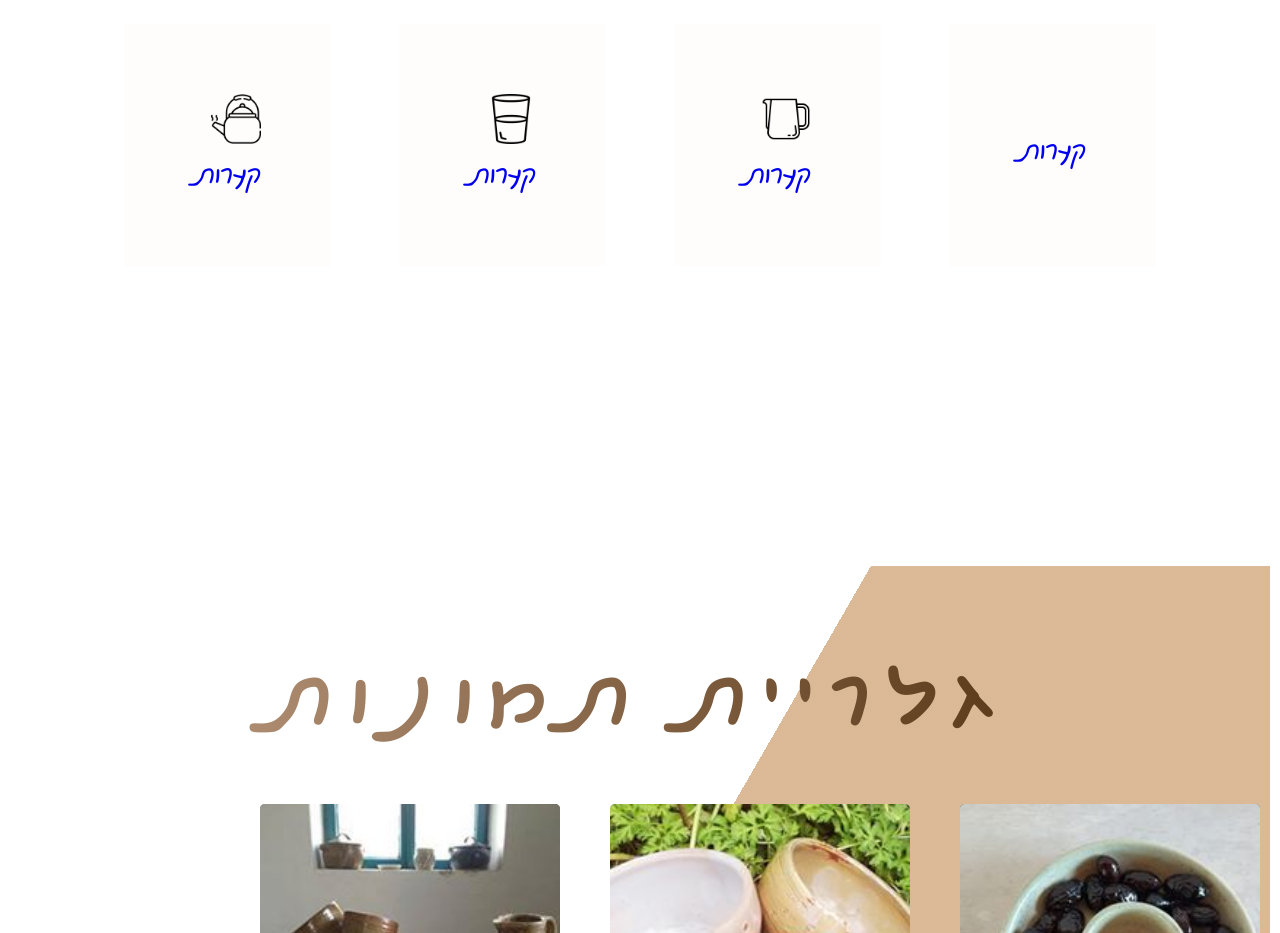
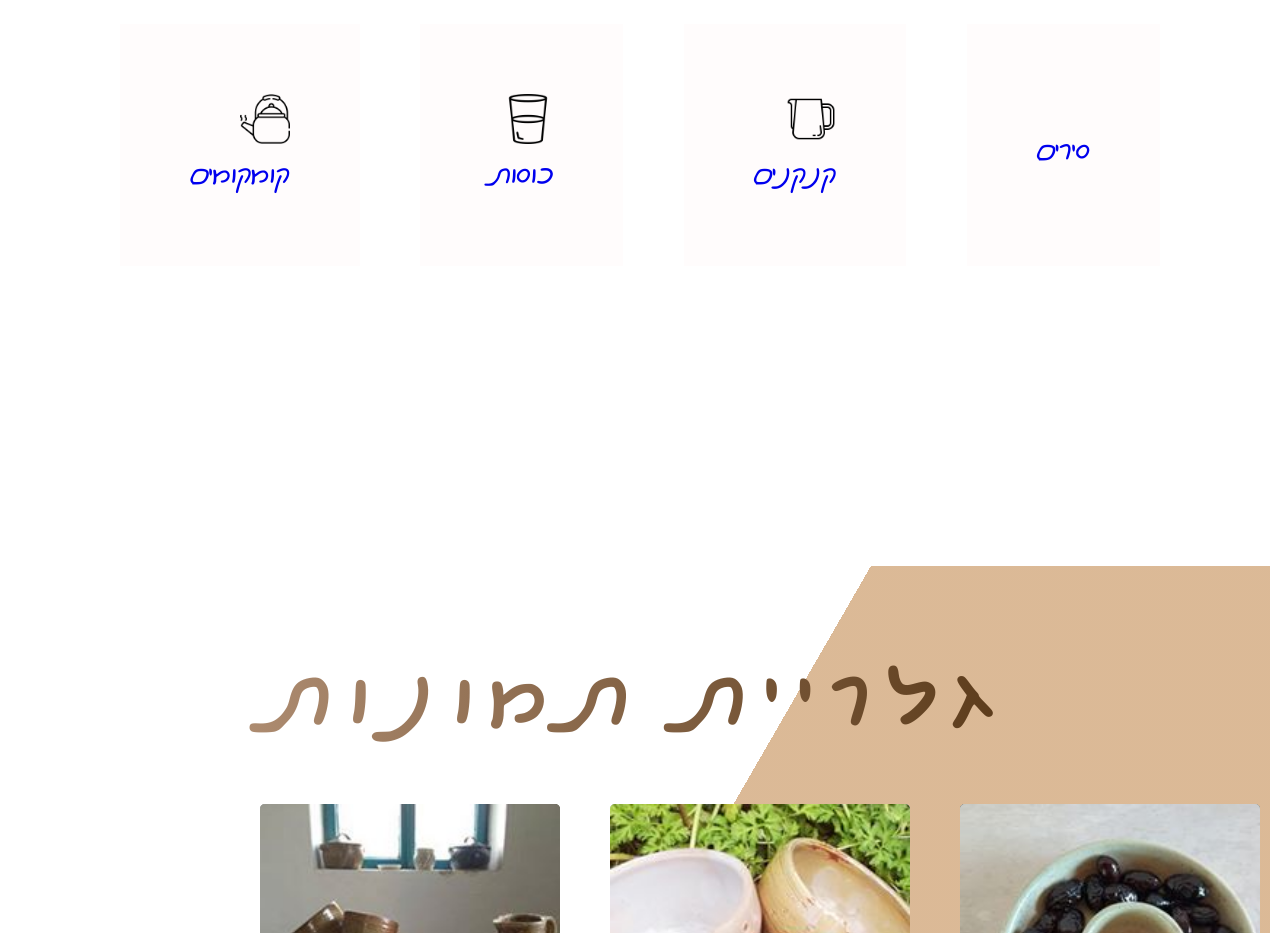
Before and after one commit to doriroz/saramica, a website: page index.html in a window 1280 px wide. Shown: the part 1820-2753 px from the top of the page. Drawn offline with Linux system fonts and the light colour scheme.

Commit message:
set name category product

```diff
--- a/index.html
+++ b/index.html
@@ -114,19 +114,19 @@
       <div class="row-flex">
         <div class="category">
           <img class="category__img" src="icons/pan.png" alt="" />
-          <a href="#popup" class="link">קערות</a>
+          <a href="#popup" class="link">סירים</a>
         </div>
         <div class="category">
           <img class="category__img" src="icons/pitcher.png" alt="" />
-          <a href="#popup_kattle" class="link">קערות</a>
+          <a href="#popup_kattle" class="link">קנקנים</a>
         </div>
         <div class="category">
           <img class="category__img" src="icons/glass-of-water.png" alt="" />
-          <a href="#popup_kattle" class="link">קערות</a>
+          <a href="#popup_kattle" class="link">כוסות</a>
         </div>
         <div class="category">
           <img class="category__img" src="icons/kettle.png" alt="" />
-          <a href="#popup_kattle" class="link">קערות</a>
+          <a href="#popup_kattle" class="link">קומקומים</a>
         </div>
       </div>
 
```
